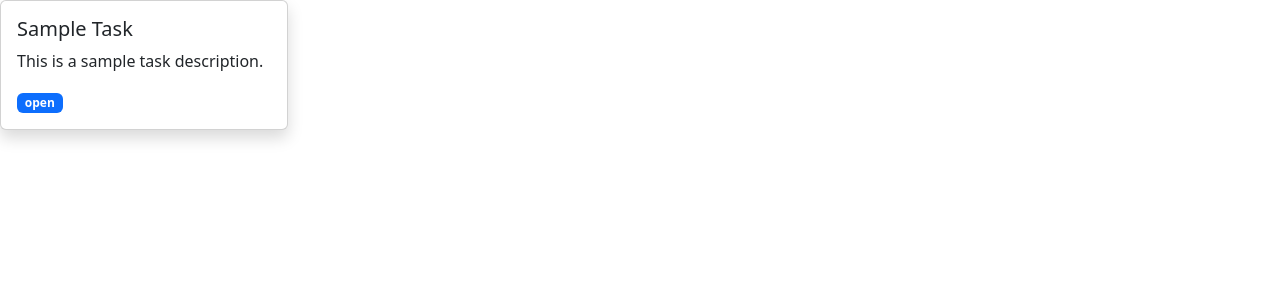
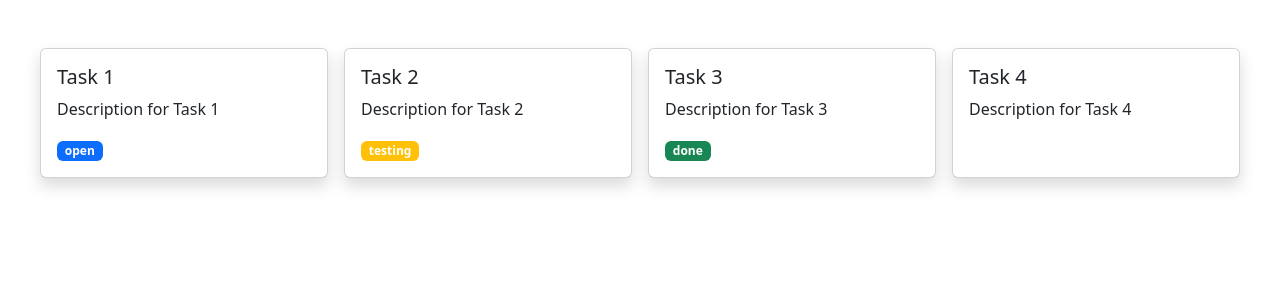
Before and after one commit to metekaya/task-management, a Vue app in the folder frontend/: page / in a window 1280 px wide. Shown: the top 300 px of the page. Built offline with nearby package versions, Linux system fonts and the light colour scheme.

Commit message:
Make Bootstrap classes dynamically in TaskCard component.

```diff
--- a/frontend/src/App.vue
+++ b/frontend/src/App.vue
@@ -1,6 +1,10 @@
 <template>
   <div id="app">
-    <TaskCard :task="sampleTask" />
+    <div class="d-flex justify-content-center">
+      <div class="d-flex justify-content-between gap-3 pt-5">
+        <TaskCard v-for="task in tasks" :key="task.id" :task="task" />
+      </div>
+    </div>
   </div>
 </template>
 
@@ -14,12 +18,12 @@ export default {
   },
   data() {
     return {
-      sampleTask: {
-        id: 1,
-        title: 'Sample Task',
-        description: 'This is a sample task description.',
-        status: 'open',
-      },
+      tasks: [
+        { id: 1, title: 'Task 1', description: 'Description for Task 1', status: 'open' },
+        { id: 2, title: 'Task 2', description: 'Description for Task 2', status: 'testing' },
+        { id: 3, title: 'Task 3', description: 'Description for Task 3', status: 'done' },
+        { id: 4, title: 'Task 4', description: 'Description for Task 4', status: 'unknown' },
+      ],
     };
   },
 };
--- a/frontend/src/components/TaskCard.vue
+++ b/frontend/src/components/TaskCard.vue
@@ -3,7 +3,7 @@
         <div class="card-body p-3">
             <h5>{{ task.title }}</h5>
             <p>{{ task.description }}</p>
-            <span class="badge badge-pill bg-primary">{{ task.status }}</span>
+            <span :class="badgeClass">{{ task.status }}</span>
         </div>
     </div>
 </template>
@@ -14,5 +14,15 @@ export default {
   props: {
     task: Object,
   },
+  computed: {
+    badgeClass() {
+      return {
+        'badge badge-pill': true,
+        'badge badge-pill bg-primary': this.task.status === 'open',
+        'badge badge-pill bg-warning': this.task.status === 'testing',
+        'badge badge-pill bg-success': this.task.status === 'done',
+      };
+    },
+  },
 };
 </script>
```
Also changed, not shown: 1 other file (tests, documents, lock files or other folders).
